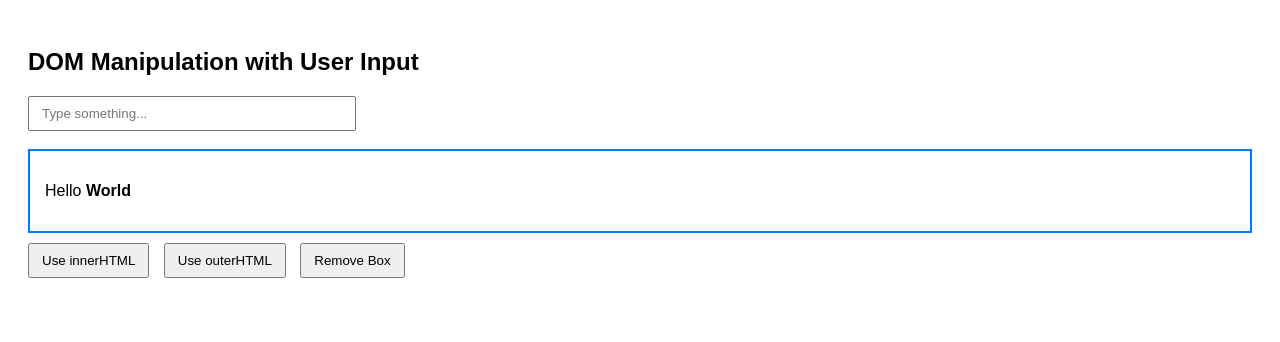
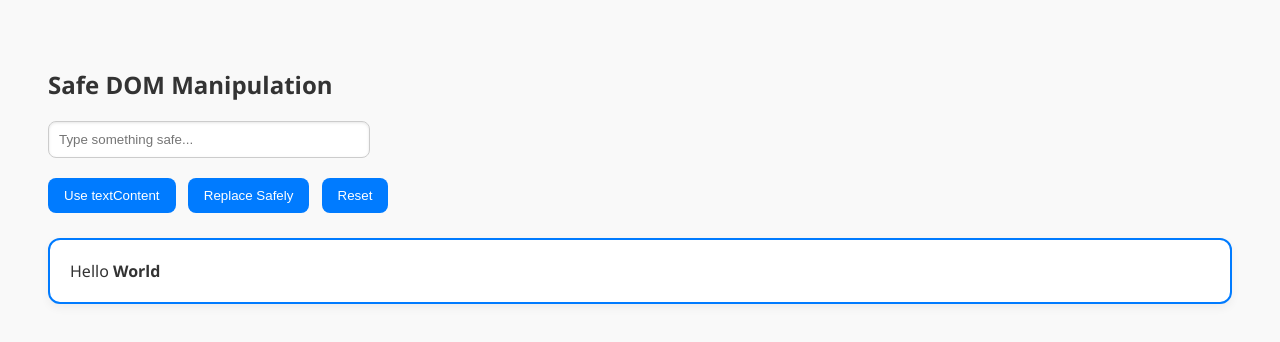
Before and after one commit to JagadeeswarP/InnerOuterHTML, a plain HTML site: page index2.html in a window 1280 px wide. Drawn offline with Linux system fonts and the light colour scheme.

Commit message:
Update index2.html

```diff
--- a/index2.html
+++ b/index2.html
@@ -1,45 +1,114 @@
 <!DOCTYPE html>
 <html>
 <head>
-  <title>DOM Demo with User Input</title>
+  <title>Sanitized DOM Demo</title>
   <style>
-    body { font-family: sans-serif; padding: 20px; }
-    #box { border: 2px solid #007bff; padding: 15px; margin-bottom: 10px; }
-    button, input { margin-right: 10px; padding: 8px 12px; }
-    input { width: 300px; }
+    body {
+      font-family: 'Segoe UI', sans-serif;
+      background-color: #f9f9f9;
+      padding: 40px;
+      color: #333;
+    }
+
+    h2 {
+      margin-bottom: 20px;
+    }
+
+    #controls {
+      margin-bottom: 20px;
+    }
+
+    input {
+      padding: 10px;
+      width: 300px;
+      border: 1px solid #ccc;
+      border-radius: 8px;
+      margin-bottom: 15px;
+      box-shadow: inset 0 1px 3px rgba(0,0,0,0.1);
+    }
+
+    button {
+      padding: 10px 16px;
+      margin: 5px 8px 5px 0;
+      border: none;
+      border-radius: 8px;
+      background-color: #007bff;
+      color: white;
+      font-weight: 500;
+      cursor: pointer;
+      transition: background-color 0.2s ease;
+    }
+
+    button:hover {
+      background-color: #0056b3;
+    }
+
+    #box {
+      border: 2px solid #007bff;
+      border-radius: 12px;
+      padding: 20px;
+      background-color: #ffffff;
+      box-shadow: 0 4px 10px rgba(0, 0, 0, 0.05);
+      transition: all 0.3s ease;
+    }
+
+    #box p {
+      font-size: 16px;
+      margin: 0;
+    }
   </style>
 </head>
 <body>
 
-  <h2>DOM Manipulation with User Input</h2>
+  <h2> Safe DOM Manipulation</h2>
 
-  <input id="userInput" type="text" placeholder="Type something..." />
-  <br><br>
+  <div id="controls">
+    <input id="userInput" type="text" placeholder="Type something safe..." />
+
+    <div>
+      <button onclick="useTextContent()">Use textContent</button>
+      <button onclick="replaceBoxSafely()">Replace Safely</button>
+      <button onclick="resetBox()">Reset</button>
+    </div>
+  </div>
 
   <div id="box">
     <p>Hello <strong>World</strong></p>
   </div>
 
-  <button onclick="changeInnerHTML()">Use innerHTML</button>
-  <button onclick="changeOuterHTML()">Use outerHTML</button>
-  <button onclick="removeBox()">Remove Box</button>
+  <script>
+    const originalHTML = `<p>Hello <strong>World</strong></p>`;
 
-  <script>
-    function changeInnerHTML() {
+    function useTextContent() {
       const box = document.getElementById("box");
       const input = document.getElementById("userInput").value;
-      box.innerHTML = `<h3> Are you ${input}!!</h3>`;
+      box.innerHTML = `Hello!!   <strong>${input}</strong>`;
     }
 
-    function changeOuterHTML() {
-      const box = document.getElementById("box");
+    function replaceBoxSafely() {
+      const oldBox = document.getElementById("box");
       const input = document.getElementById("userInput").value;
-      box.outerHTML = `<section id="box"><h3>Yes I am ${input}!!</h3></section>`;
+
+      const newBox = document.createElement("section");
+      newBox.id = "box";
+      newBox.innerHTML = `Hello!! ${input}`;
+      newBox.setAttribute("style", oldBox.getAttribute("style"));
+
+      oldBox.replaceWith(newBox);
     }
 
-    function removeBox() {
-      const box = document.getElementById("box");
-      box.remove();
+    function resetBox() {
+      let existingBox = document.getElementById("box");
+
+      if (!existingBox) {
+        const newBox = document.createElement("div");
+        newBox.id = "box";
+        newBox.innerHTML = originalHTML;
+        newBox.setAttribute("style", "border: 2px solid #007bff; border-radius: 12px; padding: 20px; background-color: #ffffff; box-shadow: 0 4px 10px rgba(0, 0, 0, 0.05);");
+        document.body.appendChild(newBox);
+      } else {
+        existingBox.innerHTML = originalHTML;
+      }
     }
   </script>
 
```
